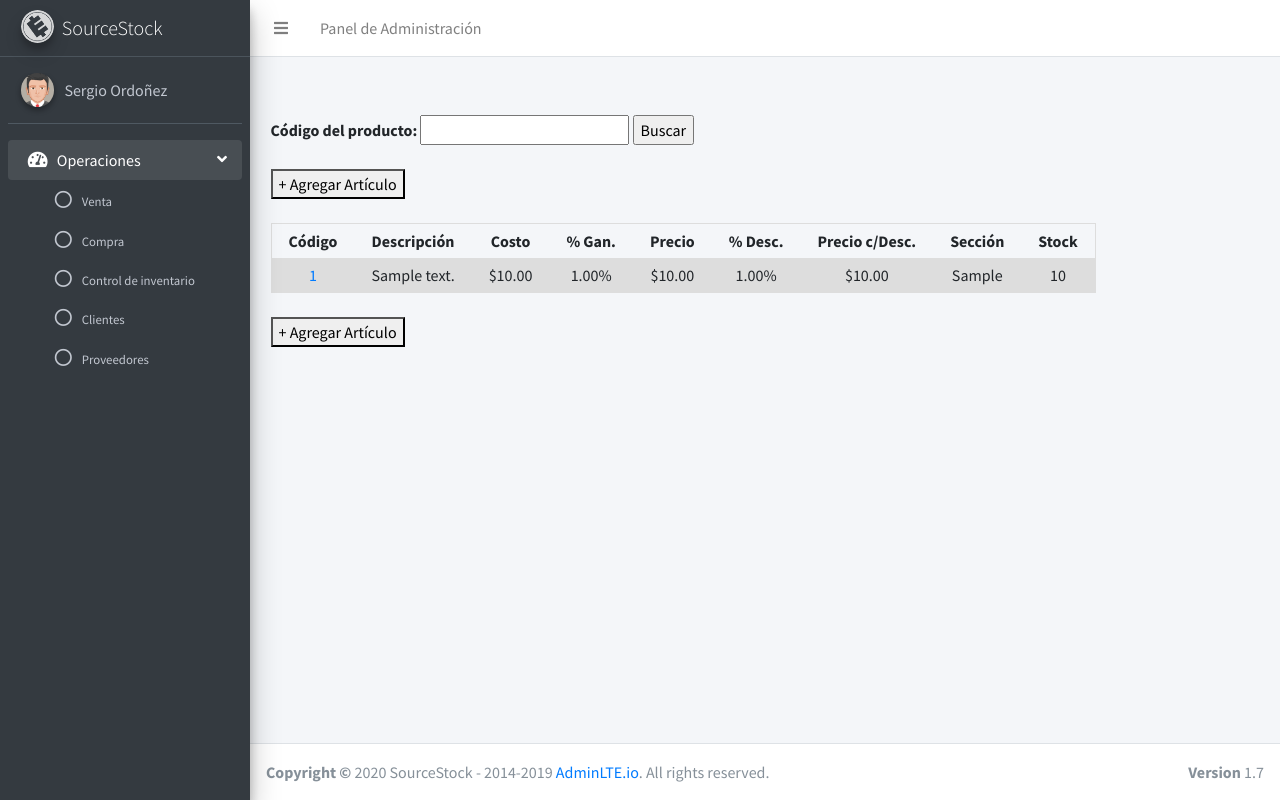
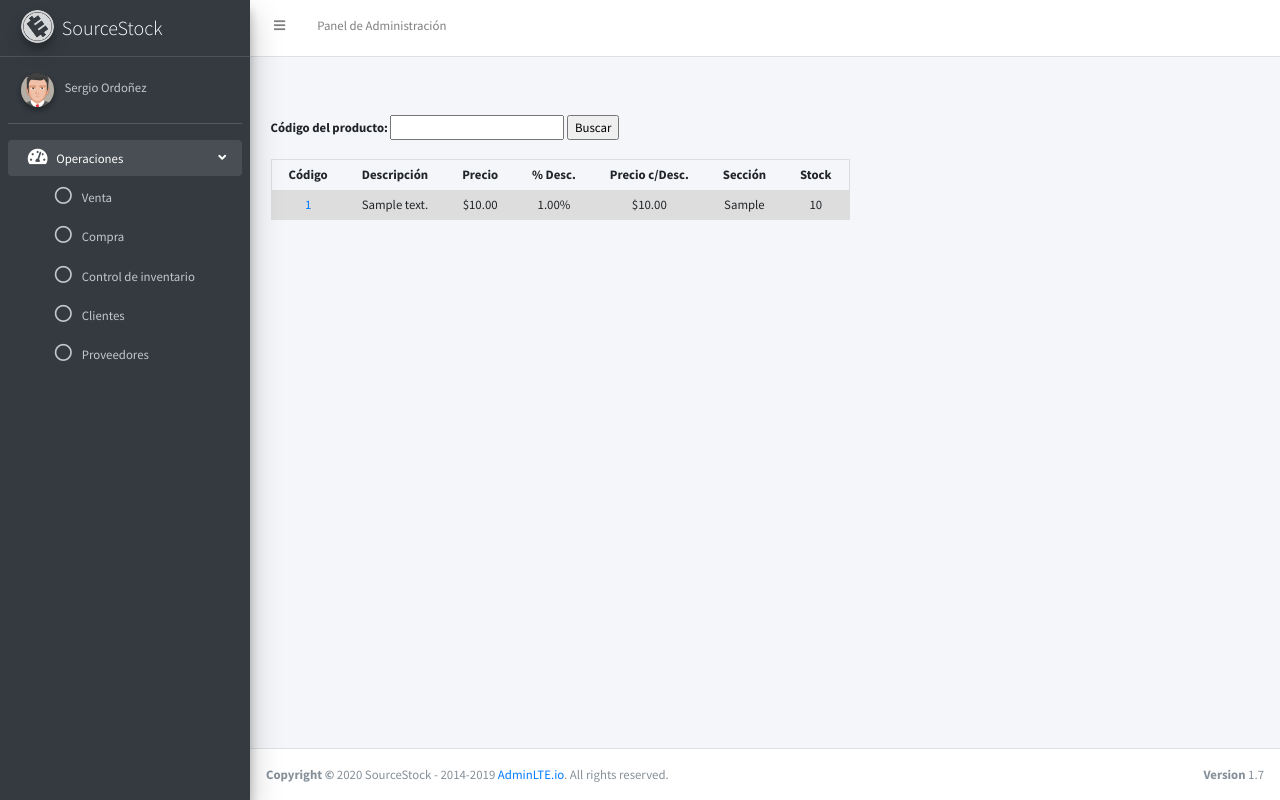
Before and after one commit to SantiR38/SourceStock, a Django app: page /ventas_por_catalogo in a window 1280 px wide. Run offline with Django 3.2, Linux system fonts and the light colour scheme; tables that the repository leaves empty hold one stand-in row (values such as "Sample post"); some libraries are stand-ins or nearby versions.

Commit message:
Mejoras en CSS. Tamaño de texto reducido.

```diff
--- a/punto_venta/templates/base_layout.html
+++ b/punto_venta/templates/base_layout.html
@@ -29,6 +29,9 @@
   <!-- Google Font: Source Sans Pro -->
   <link href="https://fonts.googleapis.com/css?family=Source+Sans+Pro:300,400,400i,700" rel="stylesheet">
   <style>
+    body {
+  font-size: 80%;
+}
     ul.errorlist {display:none;}
     table, th, td {
       text-align: center;
@@ -38,8 +41,8 @@
       border: 1px solid #dddddd;
     }
     tr.intercalado:nth-child(even) { /*Esto es para que se alterne el color de las filas*/
-  background-color: #dddddd;
-}
+      background-color: #dddddd;
+    }
   </style>
 </head>
 
--- a/punto_venta/templates/venta_catalogo/venta.html
+++ b/punto_venta/templates/venta_catalogo/venta.html
@@ -26,14 +26,10 @@
               </div>
               <br />
 
-              <div><a href="/agregar_articulo"><button>+ Agregar Artículo</button></a></div>
-              <br />
               <table style="width:100%;" class="borde-externo">
                 <tr class="intercalado">
                   <th>Código</th>
                   <th>Descripción</th>
-                  <th>Costo</th>
-                  <th>% Gan.</th>
                   <th>Precio</th>
                   <th>% Desc.</th>
                   <th>Precio c/Desc.</th>
@@ -46,8 +42,6 @@
                   <tr class="intercalado">
                     <td><a href="articulo/{{i.codigo}}">{{i.codigo}}</a></td>
                     <td> {{i.descripcion}} </td>
-                    <td> ${{i.costo}} </td>
-                    <td> {{i.porcentaje_ganancia}}% </td>
                     <td> ${{i.precio}} </td>
                     <td> {{i.porcentaje_descuento}}% </td>
                     <td> ${{i.precio_descontado}} </td>
@@ -57,9 +51,6 @@
 
                 {% endfor %}
               </table>
-              <br />
-
-              <div><a href="/agregar_articulo"><button>+ Agregar Artículo</button></a></div>
 
             </div>
             <div class="chart tab-pane" id="sales-chart" style="position: relative; height: 300px;">
```
